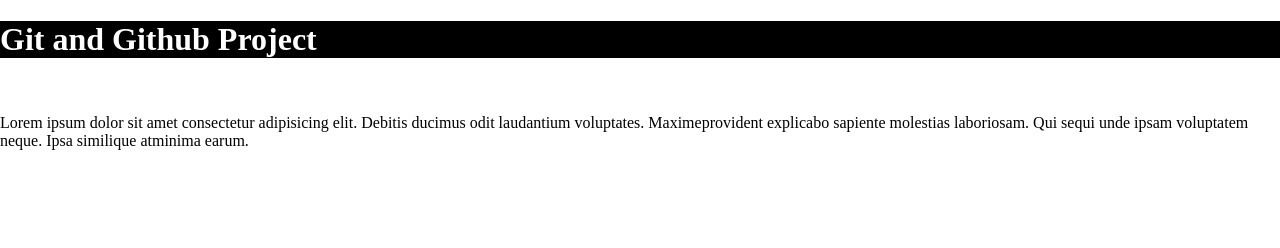
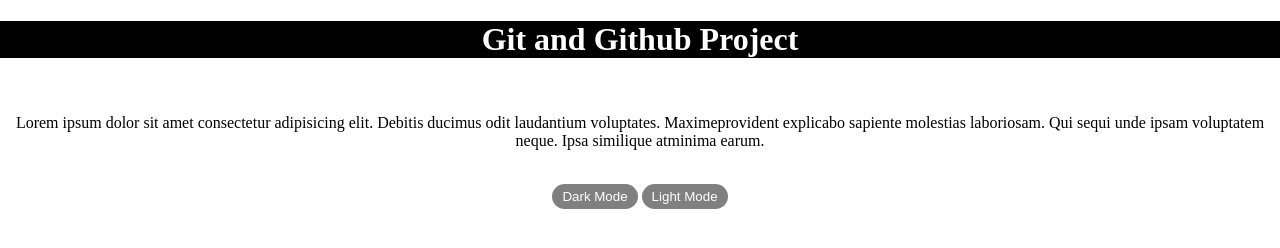
Before and after one commit to ishitadudhat/My-Project2, a plain HTML site: page index.html in a window 1280 px wide. Drawn offline with Linux system fonts and the light colour scheme.

Commit message:
Add JS file and button

```diff
--- a/index.html
+++ b/index.html
@@ -5,10 +5,14 @@
     <meta name="viewport" content="width=device-width, initial-scale=1.0">
     <title>Project</title>
     <link rel="stylesheet" href="style.css">
+    <script src="main.js"></script>
 </head>
 <body>
     <h1>Git and Github Project</h1>
     <br>
     <p>Lorem ipsum dolor sit amet consectetur adipisicing elit. Debitis ducimus odit laudantium voluptates. Maximeprovident explicabo sapiente molestias laboriosam. Qui sequi unde ipsam voluptatem neque. Ipsa similique atminima earum.</p>
+    <br>
+    <button onclick="darkbtn()">Dark Mode</button>
+    <button onclick="lightbtn()">Light Mode</button>
 </body>
 </html>
--- /dev/null
+++ b/main.js
@@ -0,0 +1,10 @@
+function darkbtn(){
+    var a= document.body.style;
+    a.background="black";
+    a.color="white";
+}
+function lightbtn(){
+    var b= document.body.style;
+    b.background="white";
+    b.color="black";
+}
--- a/style.css
+++ b/style.css
@@ -6,4 +6,13 @@ body{
     padding: 0;
     margin: 0;
     box-sizing: border-box;
+    text-align: center;
 }
+button{
+    padding: 5px 10px;
+    border: none;
+    border-radius: 20px;
+    background-color: gray;
+    color: white;
+    cursor: pointer;
+}
```
